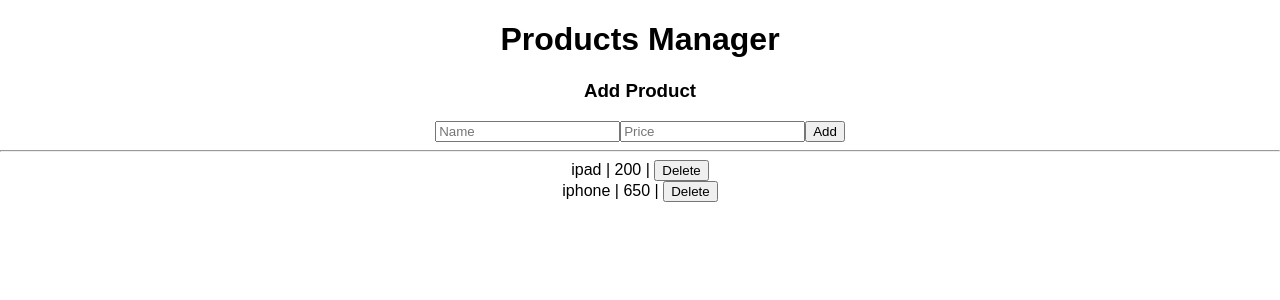
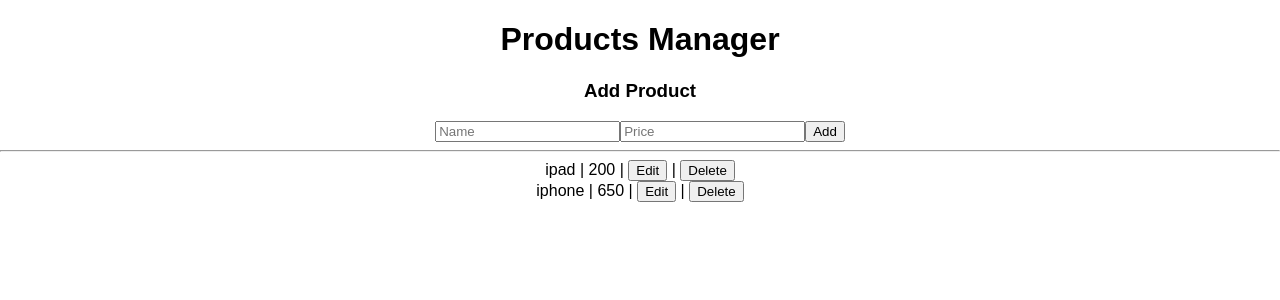
Before and after one commit to wanching0730/pwa-reactjs-crud, a React (Create React App) app: page / in a window 1280 px wide. Shown: the top 300 px of the page. Built offline with nearby package versions, Linux system fonts and the light colour scheme.

Commit message:
done edit feature

```diff
--- a/src/App.js
+++ b/src/App.js
@@ -26,6 +26,7 @@ class App extends Component {
 
     this.onAdd = this.onAdd.bind(this);
     this.onDelete = this.onDelete.bind(this);
+    this.onEditSubmit = this.onEditSubmit.bind(this);
   }
 
   componentWillMount() {
@@ -42,6 +43,24 @@ class App extends Component {
     });
 
     this.setState(products);
+  }
+
+  onEditSubmit(name, price, originalName) {
+
+    // because mutated the content, so use 'let'
+    let products = this.getProducts();
+
+    products = products.map(product => {
+      if(product.name == originalName) {
+        product.name = name;
+        product.price = price;
+      }
+
+      // using map, so have to return
+      return product;
+    });
+
+    this.setState({products});
   }
 
   getProducts() {
@@ -74,6 +93,7 @@ class App extends Component {
                 key={product.name}
                 {...product}
                 onDelete={this.onDelete}
+                onEditSubmit={this.onEditSubmit}
               />
             );
           })
--- a/src/ProductItem.js
+++ b/src/ProductItem.js
@@ -5,7 +5,28 @@ class ProductItem extends Component {
     constructor(props) {
         super(props);
 
+        this.state = {
+            isEdit: false
+        };
+
+        // must bind self-defined method to constructor
+        this.onEdit = this.onEdit.bind(this);
         this.onDelete = this.onDelete.bind(this);
+        this.onEditSubmit = this.onEditSubmit.bind(this);
+    }
+
+    onEdit() {
+        this.setState({
+            isEdit: true
+        });
+    }
+
+    onEditSubmit(event) {
+        event.preventDefault();
+
+        this.props.onEditSubmit(this.nameInput.value, this.priceInput.value, this.props.name);
+
+        this.setState({ isEdit: false });
     }
 
     onDelete() {
@@ -20,11 +41,28 @@ class ProductItem extends Component {
 
         return (
             <div>
-                <span>{name}</span>
-                {` | `}
-                <span>{price}</span>
-                {` | `}
-                <button onClick={this.onDelete}>Delete</button>
+                {
+                    this.state.isEdit
+                        ? (
+                            <form onSubmit={this.onEditSubmit}>
+                                <input placeholder="Name" ref={nameInput => this.nameInput = nameInput} defaultValue={name} />
+                                <input placeholder="Price" ref={priceInput => this.priceInput = priceInput} defaultValue={price} />
+                                <button>Edit</button>
+                            </form>
+                        ) :
+                        (
+                            <div>
+                                <span>{name}</span>
+                                {` | `}
+                                <span>{price}</span>
+                                {` | `}
+                                <button onClick={this.onEdit}>Edit</button>
+                                {` | `}
+                                <button onClick={this.onDelete}>Delete</button>
+                            </div>
+                        )
+                }
+
             </div>
         );
     }
```
